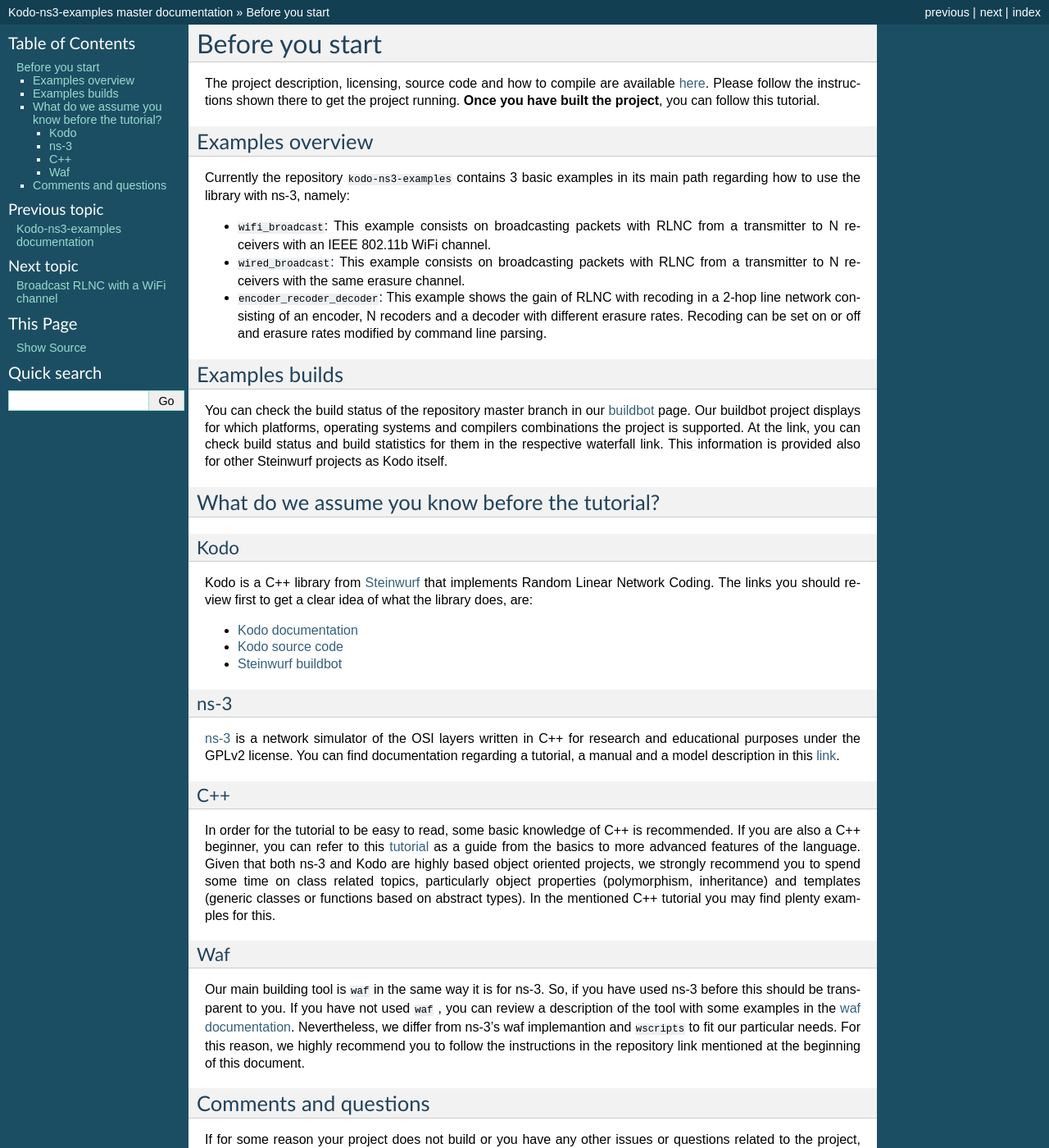
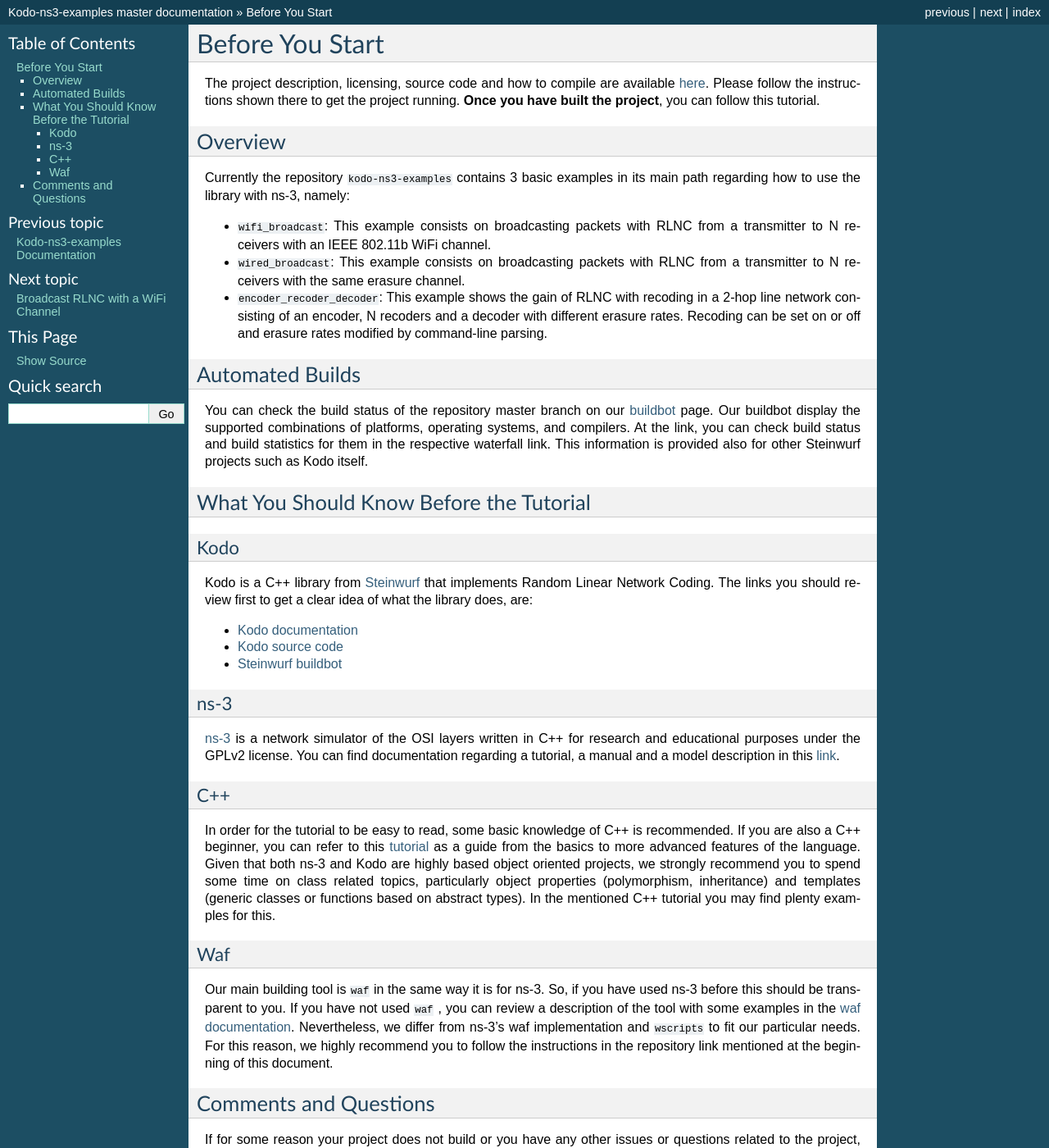
Before and after one commit to steinwurf/kodo-ns3-examples, a Sphinx documentation site: the page built from docs/before_you_start.rst, in a window 1280 px wide and 1400 px high. Shown: the whole window at 82% size. Built offline with Sphinx 7.4.7, drawn with Linux system fonts in a browser that asks for light colours; formulas are drawn with MathJax 3; some of the changed text lies outside the part shown.

Commit message:
jeppe's corrections

```diff
--- a/README.rst
+++ b/README.rst
@@ -42,7 +42,7 @@
 Below we have recorded the steps needed to get ns-3 up and running
 by cloning the repository.
 
-Clone ns-3 repository (Ubuntu)
+Clone ns-3 Repository (Ubuntu)
 ------------------------------
 First we need to make sure we have the tool required: ::
 
--- a/docs/before_you_start.rst
+++ b/docs/before_you_start.rst
@@ -1,4 +1,4 @@
-Before you start
+Before You Start
 ================
 
 .. _before_you_start:
@@ -8,8 +8,8 @@
 Please follow the instructions shown there to get the project running.
 **Once you have built the project**, you can follow this tutorial.
 
-Examples overview
------------------
+Overview
+--------
 
 Currently the repository ``kodo-ns3-examples`` contains 3 basic examples
 in its main path regarding how to use the library with ns-3, namely:
@@ -22,20 +22,21 @@
 * ``encoder_recoder_decoder``: This example shows the gain of RLNC
   with recoding in a 2-hop line network consisting of an encoder, N recoders and
   a decoder with different erasure rates. Recoding can be set on or off and
-  erasure rates modified by command line parsing.
+  erasure rates modified by command-line parsing.
 
-Examples builds
----------------
+Automated Builds
+----------------
 
-You can check the build status of the repository master branch in our
+You can check the build status of the repository master branch on our
 `buildbot <http://buildbot.steinwurf.dk/stats?projects=kodo-ns3-examples>`_
-page. Our buildbot project displays for which platforms, operating systems and
-compilers combinations the project is supported. At the link, you can check
+page. Our buildbot display the supported combinations of platforms,
+operating systems, and compilers. At the link, you can check
 build status and build statistics for them in the respective waterfall link.
-This information is provided also for other Steinwurf projects as Kodo itself.
+This information is provided also for other Steinwurf projects such as Kodo
+itself.
 
-What do we assume you know before the tutorial?
------------------------------------------------
+What You Should Know Before the Tutorial
+----------------------------------------
 
 Kodo
 ^^^^
@@ -49,7 +50,7 @@
 * `Steinwurf buildbot <http://buildbot.steinwurf.dk/>`_
 
 ns-3
-^^^^^^^
+^^^^
 
 `ns-3 <http://www.nsnam.org/>`_ is a network simulator of the OSI layers
 written in C++ for research and educational purposes under the GPLv2 license.
@@ -75,11 +76,11 @@
 have used ns-3 before this should be transparent to you. If you have not used
 ``waf`` , you can review a description of the tool with some examples in the
 `waf documentation <http://docs.waf.googlecode.com/git/apidocs_17/index.html>`_.
-Nevertheless, we differ from ns-3's waf implemantion and ``wscripts`` to fit
+Nevertheless, we differ from ns-3's waf implementation and ``wscripts`` to fit
 our particular needs. For this reason, we highly recommend you to follow the
 instructions in the repository link mentioned at the beginning of this document.
 
-Comments and questions
+Comments and Questions
 ----------------------
 
 If for some reason your project does not build or you have any other issues or
```
Also changed, not shown: docs/encoder_recoder_decoder.rst (+16 -16 lines), docs/index.rst (+2 -7 lines), docs/wifi_broadcast.rst (+51 -48 lines), docs/wired_broadcast.rst (+15 -15 lines).
